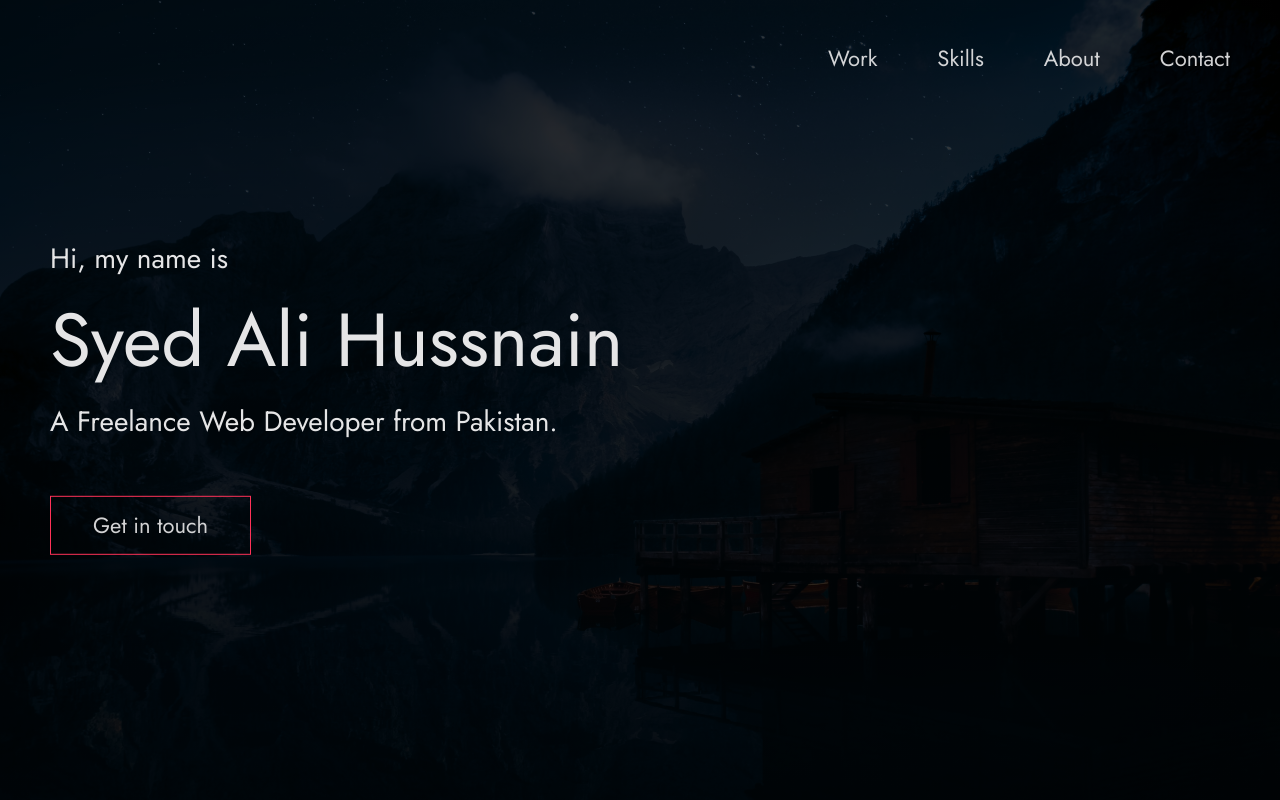
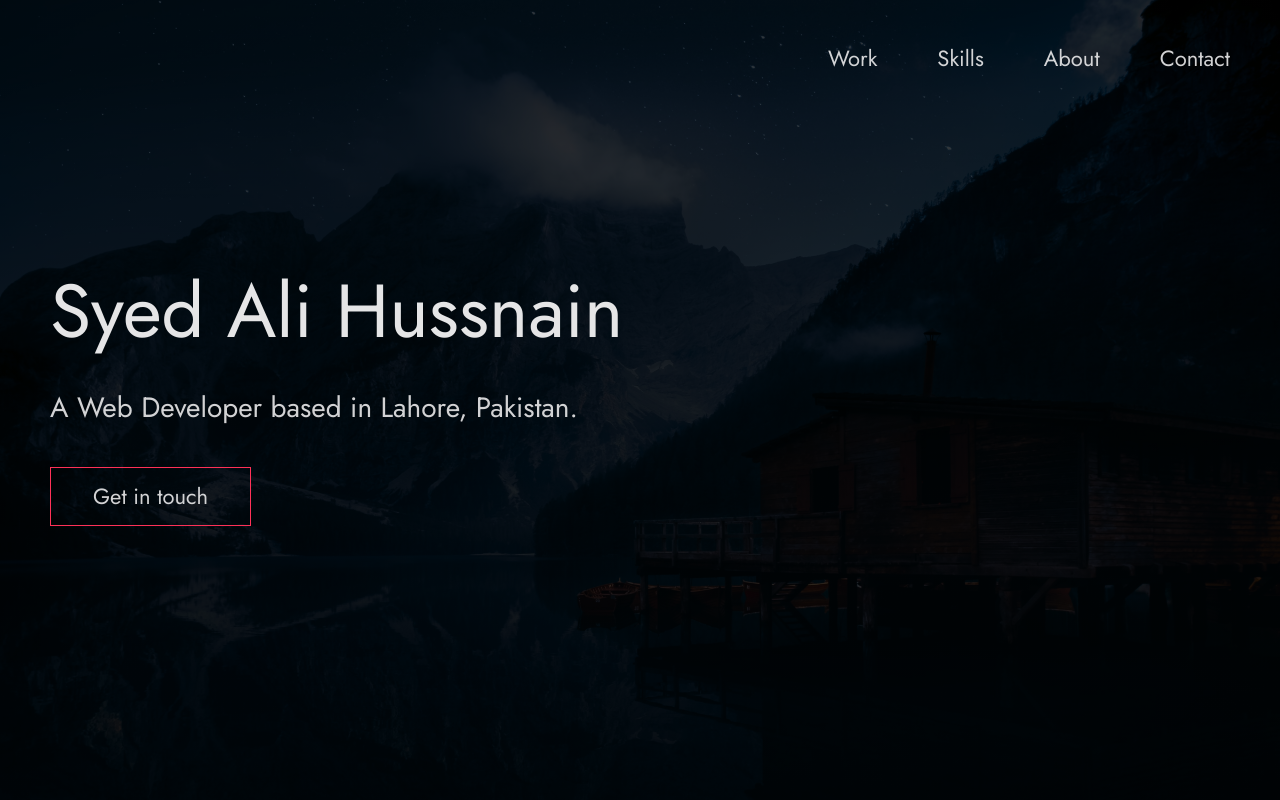
Before and after one commit to taghoutisiwar/github-portfolio, a plain HTML site: page index.html in a window 1280 px wide. Shown: the top 800 px of the page. Drawn offline with Linux system fonts and the light colour scheme.

Commit message:
update header text.

```diff
--- a/index.css
+++ b/index.css
@@ -97,21 +97,7 @@ h3 {
 .heading-primary {
     line-height: 1;
     font-size: var(--font-size-huge);
-    margin-bottom: var(--gutter-medium);
     font-weight: 400;
-}
-
-.heading-primary span {
-    display: block;
-}
-
-.heading-primary span:nth-of-type(2) {
-    margin: 3rem 0;
-}
-
-.heading-primary--sub {
-    font-weight: 300;
-    font-size: var(--font-size-medium);
 }
 
 h2 {
@@ -299,6 +285,13 @@ a {
     transform: translateY(-50%);
 }
 
+.header__text p {
+    margin: 3.5rem 0;
+    max-width: var(--container-medium-width);
+    font-family: 'Jost', sans-serif;
+    font-size: var(--font-size-medium);
+}
+
 
 /* --------------------------------------- */
 /* ----- Work ----- */
--- a/index.html
+++ b/index.html
@@ -27,12 +27,9 @@
       <div class="header__text-box row">
         <div class="header__text">
           <h1 class="heading-primary">
-            <span class="heading-primary--sub">Hi, my name is</span>
-            <span>Syed Ali Hussnain</span>
-            <span class="heading-primary--sub">
-              A Freelance Web Developer from Pakistan.</span
-            >
+            <span> Syed Ali Hussnain</span>
           </h1>
+          <p>A Web Developer based in Lahore, Pakistan.</p>
           <a href="#contact" class="btn btn--pink">Get in touch</a>
         </div>
       </div>
```
